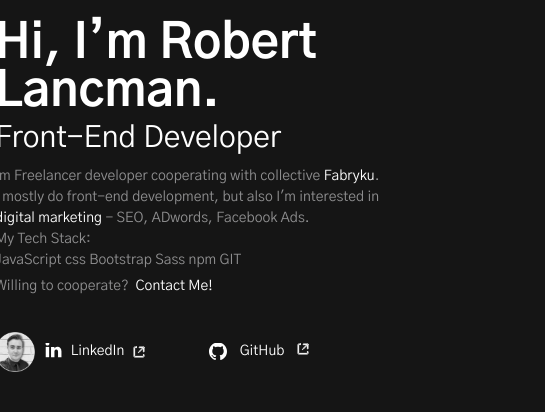
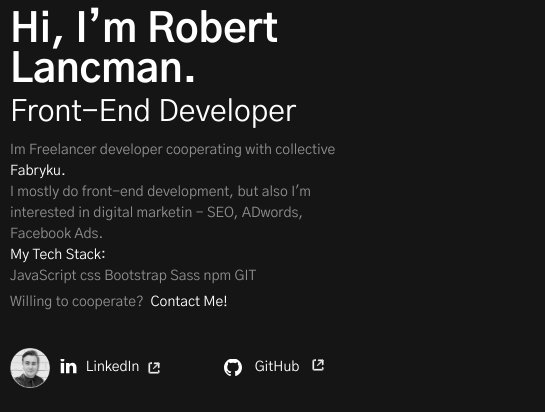
Before and after one commit to Bert0ne/LANCMAN.PL, a website: page index.html in a window 390 px wide. Shown: the top 412 px of the page, 545 px wide, since content can reach past the window. Drawn offline with Linux system fonts and the light colour scheme; grey boxes are pictures that could not be loaded.

Commit message:
about rwd

```diff
--- a/css/style.css
+++ b/css/style.css
@@ -57,6 +57,10 @@ body {
       padding: 20px;
       width: 100%;
       height: 100%; } }
+  @media only screen and (max-width: 530px) {
+    .main_container--left {
+      padding: 10px;
+      width: 90vw; } }
 
 .left_container_top {
   height: 490px; }
@@ -76,6 +80,9 @@ body {
       @media only screen and (max-width: 1350px) {
         .left_container_top__topIn h1 {
           font-size: 48px; } }
+      @media only screen and (max-width: 530px) {
+        .left_container_top__topIn h1 {
+          font-size: 40px; } }
     .left_container_top__topIn .hiddenH2 {
       display: none; }
       @media only screen and (max-width: 1000px) {
@@ -92,6 +99,9 @@ body {
           margin-top: 5px;
           line-height: 1.5;
           width: 400px; } }
+      @media only screen and (max-width: 530px) {
+        .left_container_top__topIn .infoAbout {
+          width: 100%; } }
       .left_container_top__topIn .infoAbout .white_text {
         color: #fff; }
       .left_container_top__topIn .infoAbout a,
--- a/index.html
+++ b/index.html
@@ -21,12 +21,12 @@
                     <h1>Hi, I’m Robert Lancman.</h1>
                     <h2 class="hiddenH2">Front-End Developer</h2>
                     <div class="infoAbout">
-                        <p>Im Freelancer developer cooperating with collective <span class="white_text"><a  href="#">Fabryku</a></span>.</br>
-                            I mostly do front-end development, but also
-                            I'm interested in  <span class="white_text">digital marketing</span> -
+                        <p>Im Freelancer developer cooperating with collective <span class="white_text"><a  href="#">Fabryku.</a></span></p>
+                         <p>I mostly do front-end development, but also
+                            I'm interested in  digital marketin -
                             SEO, ADwords, Facebook Ads. </br>
-                        </p>
-                        <p>My Tech Stack:
+
+                        <p><span class="white_text">My Tech Stack:</span>
                         </br>JavaScript css Bootstrap Sass npm GIT
 
                         </p>
```
